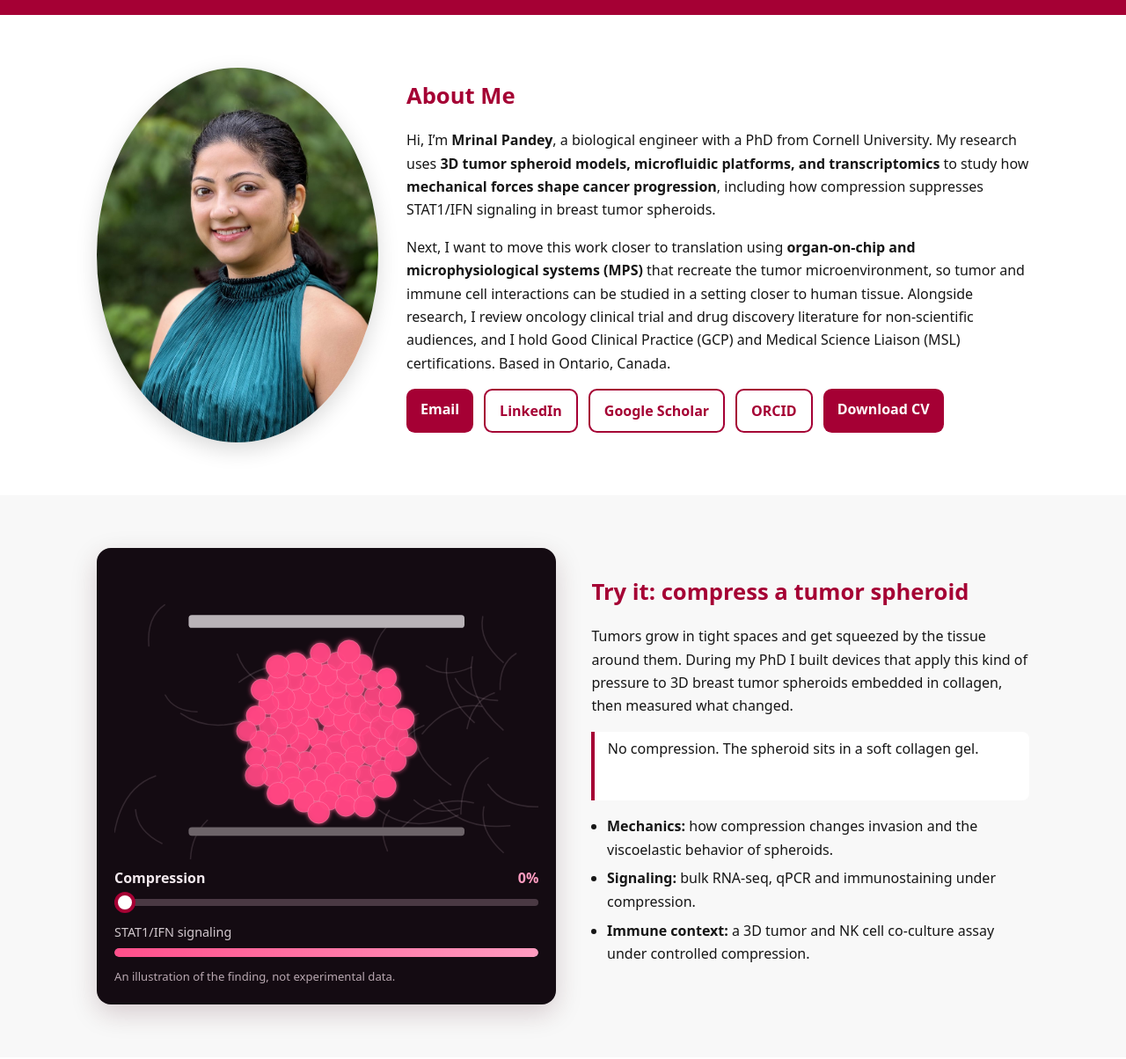
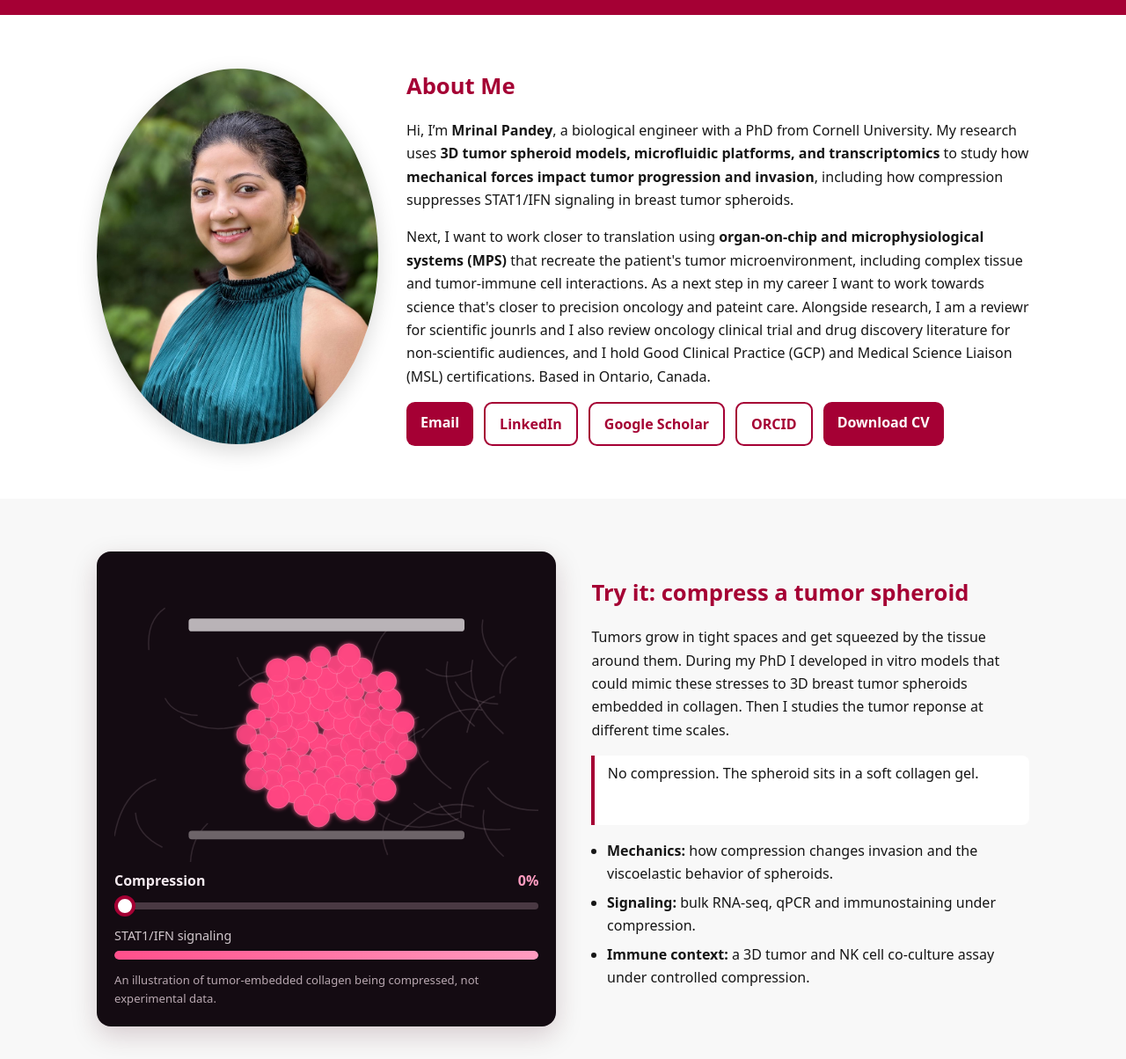
Before and after one commit to memrinalpandey/memrinalpandey.github.io, a plain HTML site: page index.html in a window 1280 px wide. Shown: the part 96-1300 px from the top of the page at 88% size. Drawn offline with Linux system fonts and the light colour scheme.

Commit message:
Add files via upload
changes Oct 22 2026 - 2:13 Pm

```diff
--- a/index.html
+++ b/index.html
@@ -36,8 +36,8 @@
         </div>
         <div class="about-text">
           <h2>About Me</h2>
-          <p>Hi, I’m <strong>Mrinal Pandey</strong>, a biological engineer with a PhD from Cornell University. My research uses <strong>3D tumor spheroid models, microfluidic platforms, and transcriptomics</strong> to study how <strong>mechanical forces shape cancer progression</strong>, including how compression suppresses STAT1/IFN signaling in breast tumor spheroids.</p>
-          <p>Next, I want to move this work closer to translation using <strong>organ-on-chip and microphysiological systems (MPS)</strong> that recreate the tumor microenvironment, so tumor and immune cell interactions can be studied in a setting closer to human tissue. Alongside research, I review oncology clinical trial and drug discovery literature for non-scientific audiences, and I hold Good Clinical Practice (GCP) and Medical Science Liaison (MSL) certifications. Based in Ontario, Canada.</p>
+          <p>Hi, I’m <strong>Mrinal Pandey</strong>, a biological engineer with a PhD from Cornell University. My research uses <strong>3D tumor spheroid models, microfluidic platforms, and transcriptomics</strong> to study how <strong>mechanical forces impact tumor progression and invasion</strong>, including how compression suppresses STAT1/IFN signaling in breast tumor spheroids.</p>
+          <p>Next, I want to work closer to translation using <strong>organ-on-chip and microphysiological systems (MPS)</strong> that recreate the patient's tumor microenvironment, including complex tissue and tumor-immune cell interactions. As a next step in my career I want to work towards science that's closer to precision oncology and pateint care. Alongside research, I am a reviewr for scientific jounrls and I also review oncology clinical trial and drug discovery literature for non-scientific audiences, and I hold Good Clinical Practice (GCP) and Medical Science Liaison (MSL) certifications. Based in Ontario, Canada.</p>
           <div class="cta-row">
             <a class="btn" href="mailto:meetmrinalp@gmail.com">Email</a>
             <a class="btn outline" href="https://www.linkedin.com/in/mrinal-pandey/" target="_blank" rel="noopener">LinkedIn</a>
@@ -75,12 +75,12 @@
               <span>STAT1/IFN signaling</span>
               <div class="bar" aria-hidden="true"><i id="sig"></i></div>
             </div>
-            <p class="tiny">An illustration of the finding, not experimental data.</p>
+            <p class="tiny">An illustration of tumor-embedded collagen being compressed, not experimental data.</p>
           </div>
         </div>
         <div class="sim-text">
           <h2>Try it: compress a tumor spheroid</h2>
-          <p>Tumors grow in tight spaces and get squeezed by the tissue around them. During my PhD I built devices that apply this kind of pressure to 3D breast tumor spheroids embedded in collagen, then measured what changed.</p>
+          <p>Tumors grow in tight spaces and get squeezed by the tissue around them. During my PhD I developed in vitro models that could mimic these stresses to 3D breast tumor spheroids embedded in collagen. Then I studies the tumor reponse at different time scales.</p>
           <p id="simMsg" class="sim-msg" aria-live="polite">Drag the slider to apply compression.</p>
           <ul class="sim-facts">
             <li><strong>Mechanics:</strong> how compression changes invasion and the viscoelastic behavior of spheroids.</li>
```
